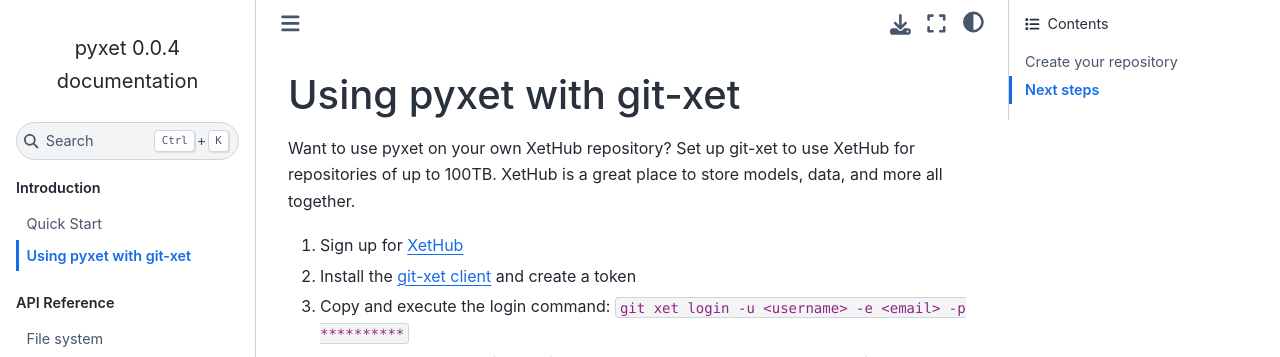
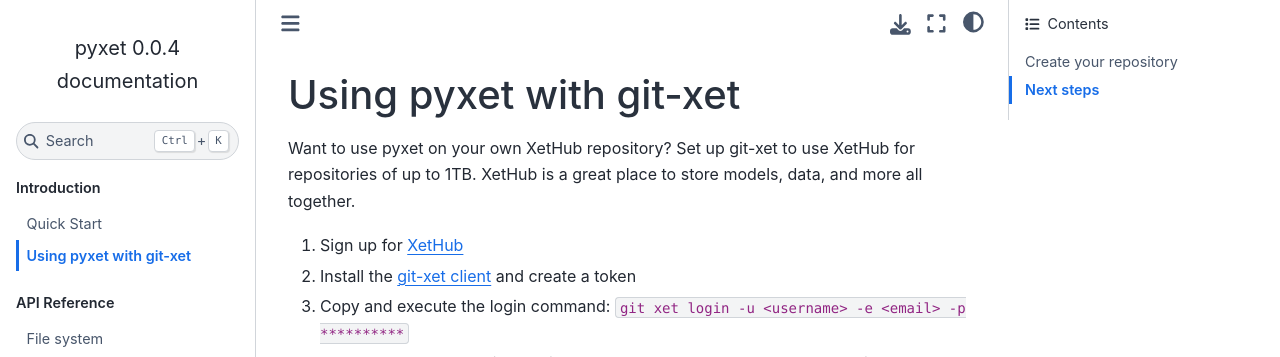
Before and after one commit to xetdata/pyxet, a Sphinx documentation site: the page built from docs/markdowns/newrepo.md, in a window 1280 px wide and 1290 px high. Shown: the top 357 px of the window. Built offline with Sphinx 7.4.7 and the Sphinx Book theme 1.1.4, drawn with Linux system fonts in a browser that asks for light colours; pages that are not in the unit, such as notebooks, are missing from menus.

Commit message:
Fix my overly optimistic scaling

```diff
--- a/docs/markdowns/newrepo.md
+++ b/docs/markdowns/newrepo.md
@@ -1,7 +1,7 @@
 Using pyxet with git-xet
 ========================
 
-Want to use pyxet on your own XetHub repository? Set up git-xet to use XetHub for repositories of up to 100TB. XetHub is
+Want to use pyxet on your own XetHub repository? Set up git-xet to use XetHub for repositories of up to 1TB. XetHub is
 a great place to store models, data, and more all together.
 
 1. Sign up for [XetHub](https://xethub.com/user/sign_up)
```
Also changed, not shown: docs/markdowns/quickstart.md (+1 -1 lines).
